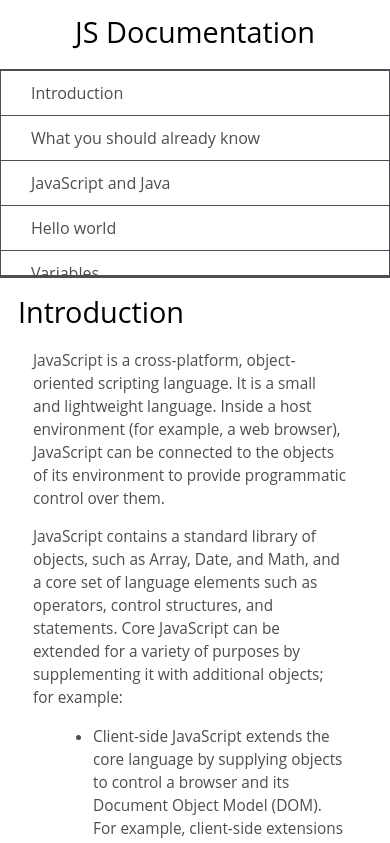
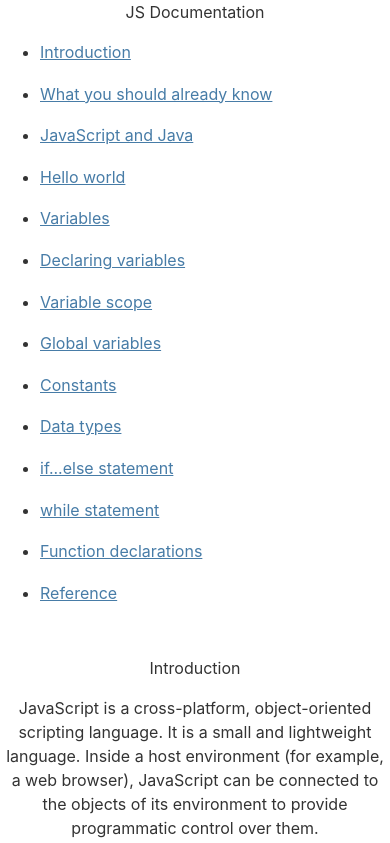
Before and after one commit to Tuglo/KofiAndOrji, a plain HTML site: page index.html in a window 390 px wide. Shown: the top 843 px of the page. Drawn offline with Linux system fonts and the light colour scheme.

Commit message:
CSS Kofi

```diff
--- a/css/style.css
+++ b/css/style.css
@@ -1,127 +1,100 @@
-body {
-    min-width: 290px;
-    color: #4d4e53;
-    background-color: #ffffff;
-    font-family: 'Open Sans', Arial, sans-serif;
-    line-height: 1.5;
+html {
+  /* Setting a base font size of 10px give us easier rem calculations
+       Info: 1rem === 10px, 1.5rem === 15px, 2rem === 20px and so forth
+     */
+  font-size: 10px;
 }
 
-  #navbar {
-    position: fixed;
-    min-width: 290px;
-    top: 0px;
-    left: 0px;
-    width: 300px;
-    height: 100%;
-    border-right: solid;
-    border-color: rgba(0, 22, 22, 0.4);
+body {
+  /* Native font stack https://getbootstrap.com/docs/4.2/content/reboot/#native-font-stack */
+  font-family: -apple-system, BlinkMacSystemFont, 'Segoe UI', 'Roboto',
+    'Helvetica Neue', Arial, sans-serif;
+  font-size: 1.6rem;
+  line-height: 1.5;
+  text-align: center;
+  color: #333;
+  margin: 0;
 }
 
-  header {
-    color: black;
-    margin: 10px;
-    text-align: center;
-    font-size: 1.8em;
-    font-weight: thin;
+h1 {
+  font-size: 4rem;
+  margin-bottom: 0;
 }
 
-  #main-doc header {
-    text-align: left;
-    margin: 0px;
+@media (max-width: 460px) {
+  h1 {
+    font-size: 3.5rem;
+    line-height: 1.2;
+  }
 }
 
-  #navbar ul {
-    height: 88%;
-    padding: 0;
-    overflow-y: auto;
-    overflow-x: hidden;
+h2 {
+  font-size: 3.25rem;
 }
 
-  #navbar li {
-    color: #4d4e53;
-    border-top: 1px solid;
-    list-style: none;
-    position: relative;
-    width: 100%;
+a {
+  color: #477ca7;
 }
 
-  #navbar a {
-    display: block;
-    padding: 10px 30px;
-    color: #4d4e53;
-    text-decoration: none;
-    cursor: pointer;
+a:visited {
+  color: #74638f;
 }
 
-  #main-doc {
-    position: absolute;
-    margin-left: 310px;
-    padding: 20px;
-    margin-bottom: 110px;
+#main {
+  margin: 30px 8px;
+  padding: 15px;
+  border-radius: 5px;
+  background: #eee;
 }
 
-  section article {
-    color: #4d4e53;
-    margin: 15px;
-    font-size: 0.96em;
+@media (max-width: 460px) {
+  #main {
+    margin: 0;
+  }
 }
 
-  section li {
-    margin: 15px 0px 0px 20px;
+img {
+  max-width: 100%;
+  display: block;
+  height: auto;
+  margin: 0 auto;
 }
 
-  code {
-    display: block;
-    text-align: left;
-    white-space: pre-line;
-    position: relative;
-    word-break: normal;
-    word-wrap: normal;
-    line-height: 2;
-    background-color: #f7f7f7;
-    padding: 15px;
-    margin: 10px;
-    border-radius: 5px;
+#img-div {
+  background: white;
+  padding: 10px;
+  margin: 0;
 }
 
-  @media only screen and (max-width: 815px) {
-    /* For mobile phones: */
-    #navbar ul {
-      border: 1px solid;
-      height: 207px;
+#img-caption {
+  margin: 15px 0 5px 0;
 }
 
-    #navbar {
-      background-color: white;
-      position: absolute;
-      top: 0;
-      padding: 0;
-      margin: 0;
-      width: 100%;
-      max-height: 275px;
-      border: none;
-      z-index: 1;
-      border-bottom: 2px solid;
+@media (max-width: 460px) {
+  #img-caption {
+    font-size: 1.4rem;
+  }
 }
 
-    #main-doc {
-      position: relative;
-      margin-left: 0px;
-      margin-top: 270px;
-    }
-  }
-  /*https://github.com/Tuglo/KofiAndJack.git */
-  @media only screen and (max-width: 400px) {
-    #main-doc {
-      margin-left: -10px;
+#headline {
+  margin: 50px 0;
+  text-align: center;
 }
 
-    code {
-      margin-left: -20px;
-      width: 100%;
-      padding: 15px;
-      padding-left: 10px;
-      padding-right: 45px;
-      min-width: 233px;
+ul {
+  max-width: 550px;
+  margin: 0 auto 50px auto;
+  text-align: left;
+  line-height: 1.6;
 }
+
+li {
+  margin: 16px 0;
 }
+
+blockquote {
+  font-style: italic;
+  max-width: 545px;
+  margin: 0 auto 50px auto;
+  text-align: left;
+}
```
Lines whose indentation alone changed are shown as unchanged.
